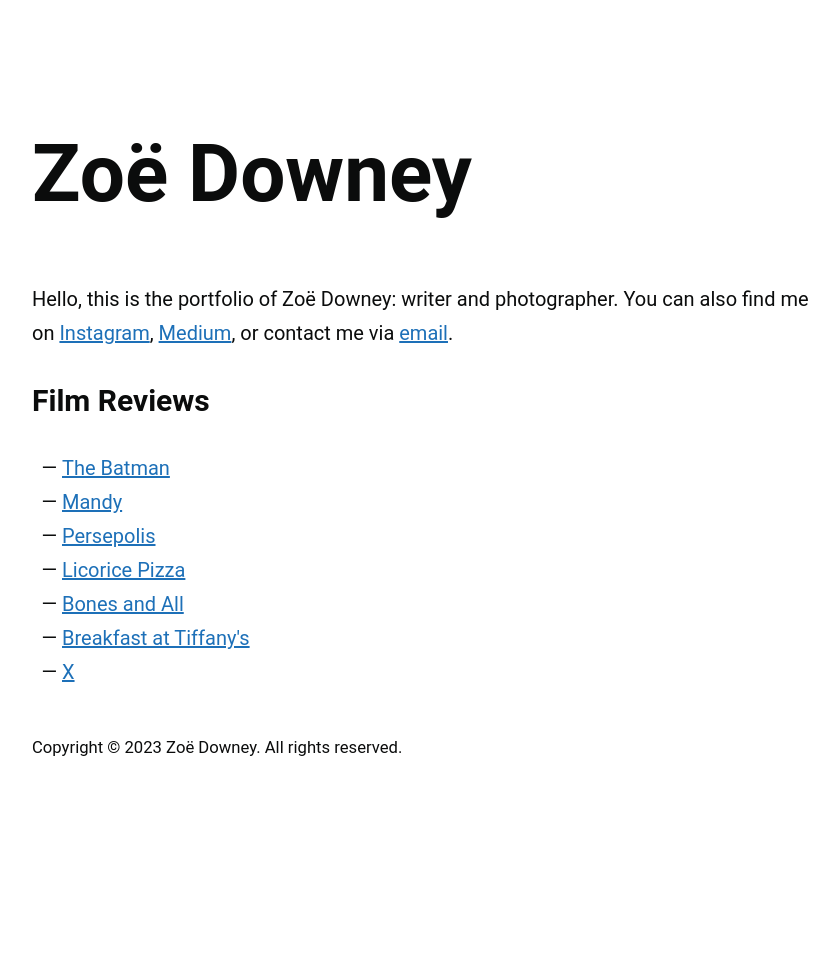
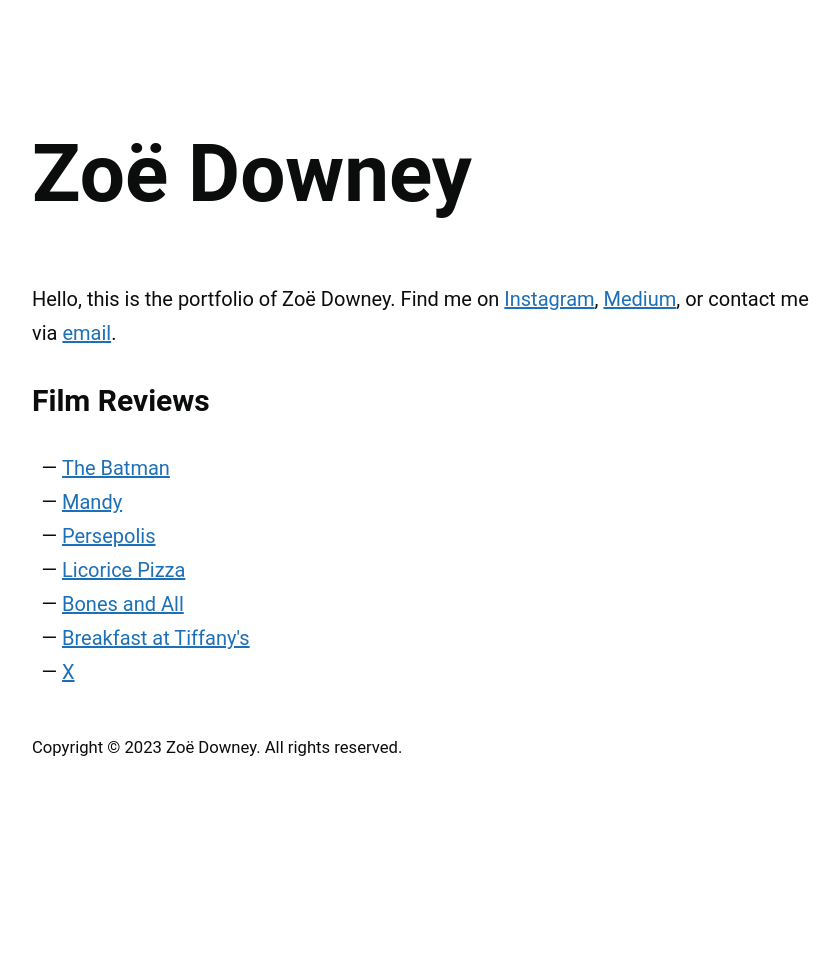
Before and after one commit to zoeurl/zoedowney.github.io, a Jekyll site: the page built from index.html, in a window 1280 px wide. Shown: the whole page, without its empty margins (208-1048 px from the left). Built offline with Jekyll 4.4.1, drawn with Linux system fonts in a browser that asks for light colours.

Commit message:
Update index.html
edited intro

```diff
--- a/index.html
+++ b/index.html
@@ -4,7 +4,7 @@ layout: default
 <h1 class="headline">{{site.title}}</h1>
 
 <p>
-Hello, this is the portfolio of Zoë Downey: writer and photographer. You can also find me on
+Hello, this is the portfolio of Zoë Downey. Find me on
 <a href="https://www.instagram.com/zoeurl/">Instagram</a>,
 <a href="https://medium.com/@zoedowney/">Medium</a>,
 or contact me via <a href="mailto:{{site.email}}">email</a>.
```
